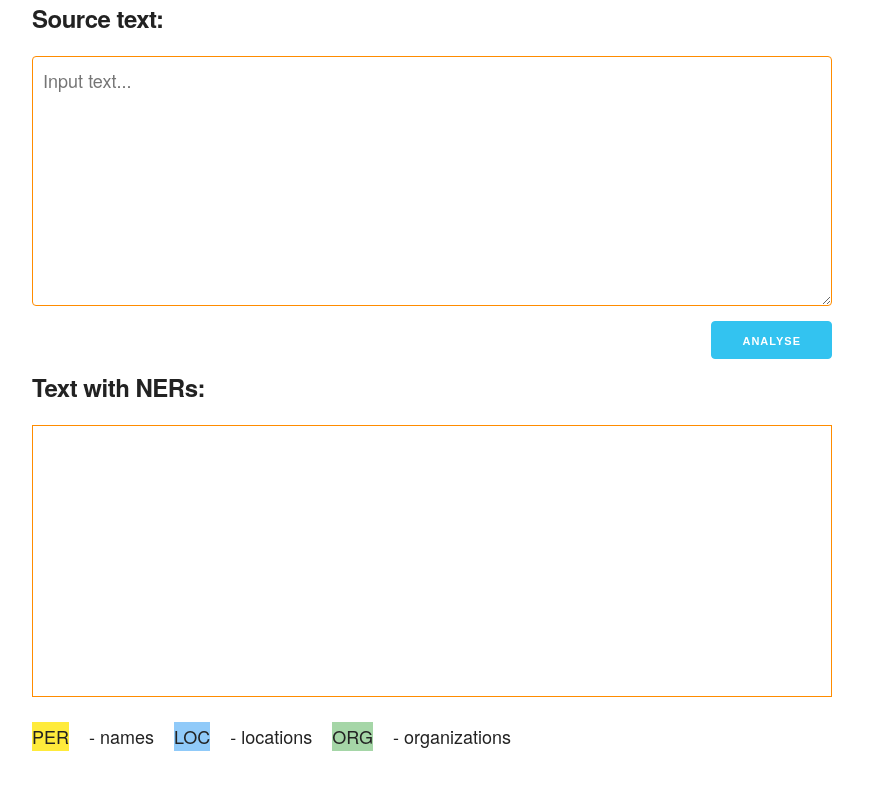
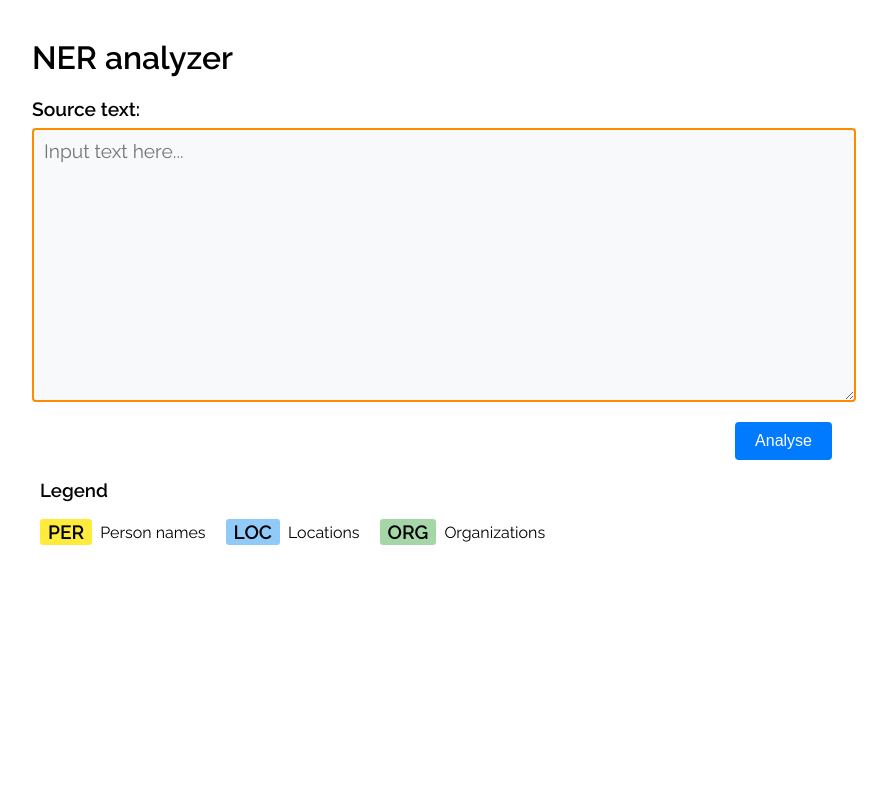
Before and after one commit to Nkeramov/ner_example, a Flask app: page / in a window 1280 px wide. Shown: the whole page, without its empty margins (208-1095 px from the left). Run offline with Flask 3, Linux system fonts and the light colour scheme.

Commit message:
refactor: updated template and errors output

```diff
--- a/main.py
+++ b/main.py
@@ -1,10 +1,13 @@
+import secrets
 import logging
 from markupsafe import escape
-from flask import Flask, render_template, request
+from flask import Flask, render_template, request, flash
 from natasha import Segmenter, NewsNERTagger, NewsEmbedding, MorphVocab, Doc
 
+PAGE_TITLE = "NER analyzer"
 
 app = Flask(__name__)
+app.secret_key = secrets.token_hex(32)
 
 logging.basicConfig(
     level=logging.INFO,
@@ -22,24 +25,34 @@ ner_tagger = NewsNERTagger(emb)
 morph_vocab = MorphVocab()
 
 
-@app.route("/", methods=["GET", "POST"])
-def index(logger: logging.Logger = logger) -> str:
-    source_text = ""
-    text_with_ner = ""
-    error = ""
-    if request.method == "POST":
-        source_text = request.form.get("source_text", "").strip()
-        if not source_text:
-            error = "Please enter text for analysis"
-        else:
-            try:
-                text_with_ner = analyze_text(source_text)
-            except Exception as e:
-                error = f"Error parsing text: {e}"
-    return render_template("index.html", title='NER analyse example', source_text=source_text, text_with_ner=text_with_ner, error=error)
+@app.route('/', methods=['GET', 'POST'])
+def index() -> str:
+    if request.method == 'POST':
+        source_text = request.form.get('source_text', '')
+        if not source_text.strip():
+            error_message = 'Empty input. Please enter some text to analyze'
+            flash(error_message, 'error')
+            logger.error(error_message)
+            return render_template('index.html',
+                                 title=PAGE_TITLE,
+                                 source_text=source_text)
+        try:
+            text_with_ner = process_ner(source_text)
+            return render_template('index.html',
+                                 title=PAGE_TITLE,
+                                 source_text=source_text,
+                                 text_with_ner=text_with_ner)
+        except Exception as e:
+            error_message = f'Analysis error: {e}'
+            flash(error_message, 'error')
+            logger.error(error_message)
+            return render_template('index.html',
+                                 title=PAGE_TITLE,
+                                 source_text=source_text)
+    return render_template('index.html', title=PAGE_TITLE)
 
 
-def analyze_text(text: str) -> str:
+def process_ner(text: str) -> str:
     """Analyzes text and marks named entities"""
     doc = Doc(text)
     doc.segment(segmenter)
@@ -59,7 +72,7 @@ def markup_ner_text(text: str, doc: Doc) -> str:
             entity_text = escape(text[start:stop])
             replacement = f'<span class="ner-{span.type.lower()}" title="{span.type}">{entity_text}</span>'
             result_text[start:stop] = replacement
-    return "".join(result_text)
+    return ''.join(result_text)
 
 
 if __name__ == '__main__':
--- a/static/css/skeleton.css
+++ /dev/null
@@ -1,418 +0,0 @@
-/*
-* Skeleton V2.0.4
-* Copyright 2014, Dave Gamache
-* www.getskeleton.com
-* Free to use under the MIT license.
-* http://www.opensource.org/licenses/mit-license.php
-* 12/29/2014
-*/
-
-
-/* Table of contents
-––––––––––––––––––––––––––––––––––––––––––––––––––
-- Grid
-- Base Styles
-- Typography
-- Links
-- Buttons
-- Forms
-- Lists
-- Code
-- Tables
-- Spacing
-- Utilities
-- Clearing
-- Media Queries
-*/
-
-
-/* Grid
-–––––––––––––––––––––––––––––––––––––––––––––––––– */
-.container {
-  position: relative;
-  width: 100%;
-  max-width: 960px;
-  margin: 0 auto;
-  padding: 0 20px;
-  box-sizing: border-box; }
-.column,
-.columns {
-  width: 100%;
-  float: left;
-  box-sizing: border-box; }
-
-/* For devices larger than 400px */
-@media (min-width: 400px) {
-  .container {
-    width: 85%;
-    padding: 0; }
-}
-
-/* For devices larger than 550px */
-@media (min-width: 550px) {
-  .container {
-    width: 80%; }
-  .column,
-  .columns {
-    margin-left: 4%; }
-  .column:first-child,
-  .columns:first-child {
-    margin-left: 0; }
-
-  .one.column,
-  .one.columns                    { width: 4.66666666667%; }
-  .two.columns                    { width: 13.3333333333%; }
-  .three.columns                  { width: 22%;            }
-  .four.columns                   { width: 30.6666666667%; }
-  .five.columns                   { width: 39.3333333333%; }
-  .six.columns                    { width: 48%;            }
-  .seven.columns                  { width: 56.6666666667%; }
-  .eight.columns                  { width: 65.3333333333%; }
-  .nine.columns                   { width: 74.0%;          }
-  .ten.columns                    { width: 82.6666666667%; }
-  .eleven.columns                 { width: 91.3333333333%; }
-  .twelve.columns                 { width: 100%; margin-left: 0; }
-
-  .one-third.column               { width: 30.6666666667%; }
-  .two-thirds.column              { width: 65.3333333333%; }
-
-  .one-half.column                { width: 48%; }
-
-  /* Offsets */
-  .offset-by-one.column,
-  .offset-by-one.columns          { margin-left: 8.66666666667%; }
-  .offset-by-two.column,
-  .offset-by-two.columns          { margin-left: 17.3333333333%; }
-  .offset-by-three.column,
-  .offset-by-three.columns        { margin-left: 26%;            }
-  .offset-by-four.column,
-  .offset-by-four.columns         { margin-left: 34.6666666667%; }
-  .offset-by-five.column,
-  .offset-by-five.columns         { margin-left: 43.3333333333%; }
-  .offset-by-six.column,
-  .offset-by-six.columns          { margin-left: 52%;            }
-  .offset-by-seven.column,
-  .offset-by-seven.columns        { margin-left: 60.6666666667%; }
-  .offset-by-eight.column,
-  .offset-by-eight.columns        { margin-left: 69.3333333333%; }
-  .offset-by-nine.column,
-  .offset-by-nine.columns         { margin-left: 78.0%;          }
-  .offset-by-ten.column,
-  .offset-by-ten.columns          { margin-left: 86.6666666667%; }
-  .offset-by-eleven.column,
-  .offset-by-eleven.columns       { margin-left: 95.3333333333%; }
-
-  .offset-by-one-third.column,
-  .offset-by-one-third.columns    { margin-left: 34.6666666667%; }
-  .offset-by-two-thirds.column,
-  .offset-by-two-thirds.columns   { margin-left: 69.3333333333%; }
-
-  .offset-by-one-half.column,
-  .offset-by-one-half.columns     { margin-left: 52%; }
-
-}
-
-
-/* Base Styles
-–––––––––––––––––––––––––––––––––––––––––––––––––– */
-/* NOTE
-html is set to 62.5% so that all the REM measurements throughout Skeleton
-are based on 10px sizing. So basically 1.5rem = 15px :) */
-html {
-  font-size: 62.5%; }
-body {
-  font-size: 1.5em; /* currently ems cause chrome bug misinterpreting rems on body element */
-  line-height: 1.6;
-  font-weight: 400;
-  font-family: "Raleway", "HelveticaNeue", "Helvetica Neue", Helvetica, Arial, sans-serif;
-  color: #222; }
-
-
-/* Typography
-–––––––––––––––––––––––––––––––––––––––––––––––––– */
-h1, h2, h3, h4, h5, h6 {
-  margin-top: 0;
-  margin-bottom: 2rem;
-  font-weight: 300; }
-h1 { font-size: 4.0rem; line-height: 1.2;  letter-spacing: -.1rem;}
-h2 { font-size: 3.6rem; line-height: 1.25; letter-spacing: -.1rem; }
-h3 { font-size: 3.0rem; line-height: 1.3;  letter-spacing: -.1rem; }
-h4 { font-size: 2.4rem; line-height: 1.35; letter-spacing: -.08rem; }
-h5 { font-size: 1.8rem; line-height: 1.5;  letter-spacing: -.05rem; }
-h6 { font-size: 1.5rem; line-height: 1.6;  letter-spacing: 0; }
-
-/* Larger than phablet */
-@media (min-width: 550px) {
-  h1 { font-size: 5.0rem; }
-  h2 { font-size: 4.2rem; }
-  h3 { font-size: 3.6rem; }
-  h4 { font-size: 3.0rem; }
-  h5 { font-size: 2.4rem; }
-  h6 { font-size: 1.5rem; }
-}
-
-p {
-  margin-top: 0; }
-
-
-/* Links
-–––––––––––––––––––––––––––––––––––––––––––––––––– */
-a {
-  color: #1EAEDB; }
-a:hover {
-  color: #0FA0CE; }
-
-
-/* Buttons
-–––––––––––––––––––––––––––––––––––––––––––––––––– */
-.button,
-button,
-input[type="submit"],
-input[type="reset"],
-input[type="button"] {
-  display: inline-block;
-  height: 38px;
-  padding: 0 30px;
-  color: #555;
-  text-align: center;
-  font-size: 11px;
-  font-weight: 600;
-  line-height: 38px;
-  letter-spacing: .1rem;
-  text-transform: uppercase;
-  text-decoration: none;
-  white-space: nowrap;
-  background-color: transparent;
-  border-radius: 4px;
-  border: 1px solid #bbb;
-  cursor: pointer;
-  box-sizing: border-box; }
-.button:hover,
-button:hover,
-input[type="submit"]:hover,
-input[type="reset"]:hover,
-input[type="button"]:hover,
-.button:focus,
-button:focus,
-input[type="submit"]:focus,
-input[type="reset"]:focus,
-input[type="button"]:focus {
-  color: #333;
-  border-color: #888;
-  outline: 0; }
-.button.button-primary,
-button.button-primary,
-input[type="submit"].button-primary,
-input[type="reset"].button-primary,
-input[type="button"].button-primary {
-  color: #FFF;
-  background-color: #33C3F0;
-  border-color: #33C3F0; }
-.button.button-primary:hover,
-button.button-primary:hover,
-input[type="submit"].button-primary:hover,
-input[type="reset"].button-primary:hover,
-input[type="button"].button-primary:hover,
-.button.button-primary:focus,
-button.button-primary:focus,
-input[type="submit"].button-primary:focus,
-input[type="reset"].button-primary:focus,
-input[type="button"].button-primary:focus {
-  color: #FFF;
-  background-color: #1EAEDB;
-  border-color: #1EAEDB; }
-
-
-/* Forms
-–––––––––––––––––––––––––––––––––––––––––––––––––– */
-input[type="email"],
-input[type="number"],
-input[type="search"],
-input[type="text"],
-input[type="tel"],
-input[type="url"],
-input[type="password"],
-textarea,
-select {
-  height: 38px;
-  padding: 6px 10px; /* The 6px vertically centers text on FF, ignored by Webkit */
-  background-color: #fff;
-  border: 1px solid #D1D1D1;
-  border-radius: 4px;
-  box-shadow: none;
-  box-sizing: border-box; }
-/* Removes awkward default styles on some inputs for iOS */
-input[type="email"],
-input[type="number"],
-input[type="search"],
-input[type="text"],
-input[type="tel"],
-input[type="url"],
-input[type="password"],
-textarea {
-  -webkit-appearance: none;
-     -moz-appearance: none;
-          appearance: none; }
-textarea {
-  min-height: 65px;
-  padding-top: 6px;
-  padding-bottom: 6px; }
-input[type="email"]:focus,
-input[type="number"]:focus,
-input[type="search"]:focus,
-input[type="text"]:focus,
-input[type="tel"]:focus,
-input[type="url"]:focus,
-input[type="password"]:focus,
-textarea:focus,
-select:focus {
-  border: 1px solid #33C3F0;
-  outline: 0; }
-label,
-legend {
-  display: block;
-  margin-bottom: .5rem;
-  font-weight: 600; }
-fieldset {
-  padding: 0;
-  border-width: 0; }
-input[type="checkbox"],
-input[type="radio"] {
-  display: inline; }
-label > .label-body {
-  display: inline-block;
-  margin-left: .5rem;
-  font-weight: normal; }
-
-
-/* Lists
-–––––––––––––––––––––––––––––––––––––––––––––––––– */
-ul {
-  list-style: circle inside; }
-ol {
-  list-style: decimal inside; }
-ol, ul {
-  padding-left: 0;
-  margin-top: 0; }
-ul ul,
-ul ol,
-ol ol,
-ol ul {
-  margin: 1.5rem 0 1.5rem 3rem;
-  font-size: 90%; }
-li {
-  margin-bottom: 1rem; }
-
-
-/* Code
-–––––––––––––––––––––––––––––––––––––––––––––––––– */
-code {
-  padding: .2rem .5rem;
-  margin: 0 .2rem;
-  font-size: 90%;
-  white-space: nowrap;
-  background: #F1F1F1;
-  border: 1px solid #E1E1E1;
-  border-radius: 4px; }
-pre > code {
-  display: block;
-  padding: 1rem 1.5rem;
-  white-space: pre; }
-
-
-/* Tables
-–––––––––––––––––––––––––––––––––––––––––––––––––– */
-th,
-td {
-  padding: 12px 15px;
-  text-align: left;
-  border-bottom: 1px solid #E1E1E1; }
-th:first-child,
-td:first-child {
-  padding-left: 0; }
-th:last-child,
-td:last-child {
-  padding-right: 0; }
-
-
-/* Spacing
-–––––––––––––––––––––––––––––––––––––––––––––––––– */
-button,
-.button {
-  margin-bottom: 1rem; }
-input,
-textarea,
-select,
-fieldset {
-  margin-bottom: 1.5rem; }
-pre,
-blockquote,
-dl,
-figure,
-table,
-p,
-ul,
-ol,
-form {
-  margin-bottom: 2.5rem; }
-
-
-/* Utilities
-–––––––––––––––––––––––––––––––––––––––––––––––––– */
-.u-full-width {
-  width: 100%;
-  box-sizing: border-box; }
-.u-max-full-width {
-  max-width: 100%;
-  box-sizing: border-box; }
-.u-pull-right {
-  float: right; }
-.u-pull-left {
-  float: left; }
-
-
-/* Misc
-–––––––––––––––––––––––––––––––––––––––––––––––––– */
-hr {
-  margin-top: 3rem;
-  margin-bottom: 3.5rem;
-  border-width: 0;
-  border-top: 1px solid #E1E1E1; }
-
-
-/* Clearing
-–––––––––––––––––––––––––––––––––––––––––––––––––– */
-
-/* Self Clearing Goodness */
-.container:after,
-.row:after,
-.u-cf {
-  content: "";
-  display: table;
-  clear: both; }
-
-
-/* Media Queries
-–––––––––––––––––––––––––––––––––––––––––––––––––– */
-/*
-Note: The best way to structure the use of media queries is to create the queries
-near the relevant code. For example, if you wanted to change the styles for buttons
-on small devices, paste the mobile query code up in the buttons section and style it
-there.
-*/
-
-
-/* Larger than mobile */
-@media (min-width: 400px) {}
-
-/* Larger than phablet (also point when grid becomes active) */
-@media (min-width: 550px) {}
-
-/* Larger than tablet */
-@media (min-width: 750px) {}
-
-/* Larger than desktop */
-@media (min-width: 1000px) {}
-
-/* Larger than Desktop HD */
-@media (min-width: 1200px) {}
--- a/static/css/styles.css
+++ b/static/css/styles.css
@@ -1,53 +1,115 @@
-body {
-    margin: 0;
-
+.container {
+    max-width: 800px;
+    margin: 0 auto;
+    padding: 10px 0;
+    font-family: "Raleway", "HelveticaNeue", "Helvetica Neue", Helvetica, Arial, sans-serif;
 }
 
-#source_text, #text_with_ner {
-    font-size: 1.2em;
-    font-family: "Raleway", "HelveticaNeue", "Helvetica Neue", Helvetica, Arial, sans-serif;
-    line-height: 1.5;
-    min-height: 250px;
+.form-label {
+    display: block;
+    margin-bottom: 0.5rem;
+    font-weight: bold;
+    font-size: 1.2rem;
+}
+
+.form-textarea, .ner-output {
+    width: 100%;
     padding: 10px;
-    text-align: left;
-    vertical-align: bottom;
     border: 1px solid #ff8c00;
-    white-space: pre-wrap;
+    border-radius: 4px;
+    background-color: #f8f9fa;
+    font-size: 1.2rem;
+    font-family: inherit;
+    white-space: pre-line;
     word-wrap: break-word;
 }
 
-#source_text {
-    width: 800px;
+.form-textarea {
     resize: vertical;
+    min-height: 250px;
+    transition: border-color 0.2s ease, box-shadow 0.2s ease;
 }
 
-#text_wth_ner {
-    width: 820px;
+.form-textarea:focus {
+    border: 2px solid #ff8c00;
+    outline: none;
+}
+
+.ner-output {
+    min-height: 100px;
+}
+
+.form-actions {
+    display: flex;
+    gap: 10px;
+    justify-content: flex-end;
+    margin: 1rem 0;
+}
+
+.btn {
+    padding: 10px 20px;
+    border: none;
+    border-radius: 4px;
+    cursor: pointer;
+    font-size: 1.0rem;
+}
+
+.btn-primary {
+    background-color: #007bff;
+    color: white;
+}
+
+.btn-secondary {
+    background-color: #6c757d;
+    color: white;
 }
 
 .legend {
-    display: flex;
-    gap: 20px;
-    flex-wrap: wrap;
+    padding: 0 0.5rem;
+    margin-top: 1rem;
+    border-radius: 4px;
 }
 
-.legend p {
+.legend-items {
     display: flex;
+    flex-wrap: wrap;
     gap: 20px;
-    flex-wrap: wrap;
-    font-size: 1.2em;
-    font-family: "Raleway", "HelveticaNeue", "Helvetica Neue", Helvetica, Arial, sans-serif;
 }
 
-.error {
-    margin: 15px 0px;
-    font-size: 1.2em;
-    font-style: italic;
-    background-color: #ff4b3b;
-    font-family: "Raleway", "HelveticaNeue", "Helvetica Neue", Helvetica, Arial, sans-serif;
+.legend-item {
+    display: flex;
+    align-items: center;
+    gap: 8px;
+}
+
+.ner-marker {
+    padding: 2px 8px;
+    border-radius: 3px;
+    font-size: 1.2rem;
+    font-weight: bold;
+    color: black;
 }
 
 .ner-per { background-color: #ffeb3b; }
 .ner-loc { background-color: #90caf9; }
 .ner-org { background-color: #a5d6a7; }
 .ner-per:hover, .ner-loc:hover, .ner-org:hover { opacity: 0.8; }
+
+.alert {
+    width: 100%;
+    padding: 12px;
+    border-radius: 4px;
+    margin-bottom: 1rem;
+}
+
+.alert-error {
+    background-color: #f8d7da;
+    color: #721c24;
+    border: 1px solid #f5c6cb;
+}
+
+.alert-success {
+    background-color: #d4edda;
+    color: #155724;
+    border: 1px solid #c3e6cb;
+}
--- a/templates/index.html
+++ b/templates/index.html
@@ -1,38 +1,91 @@
 <!DOCTYPE html>
 <html>
     <head>
-        <meta http-equiv="Content-Type" content="text/html; charset=utf-8" />
+        <meta charset="UTF-8">
         <title>{{title}}</title>
 		<meta name="viewport" content="width=device-width, initial-scale=1">
-        <link rel="stylesheet" href="static/css/skeleton.css">
-        <link rel="stylesheet" href="static/css/styles.css">
+        <meta name="description" content="Named Entity Recognition analysis tool">
+        <link rel="stylesheet" href="{{ url_for('static', filename='css/styles.css') }}">
+        <link href="//fonts.googleapis.com/css?family=Raleway:400,300,600" rel="stylesheet" type="text/css">
     </head>
     <body>
-        <div style="width: 800px; margin: 0 auto">
-			<form method="POST">
-				<h5><label for="source_text">Source text:</label></h5>
-				<textarea id="source_text" name="source_text" placeholder="Input text...">{{ source_text }}</textarea>
-                <br>
-				<input class="button-primary" type="submit" value="Analyse" style="float:right">
-                <br>
-                <br>
-				<h5><label for="text_with_ner">Text with NERs:</label></h5>
-				<div id="text_with_ner" name="text_with_ner" readonly>{{ text_with_ner | safe }}</div>
-			</form>
-            {% if error %}
-                <div class="error">{{ error }}</div>
-            {% endif %}
-            <div class="legend">
-                <p>
-                    <span class="ner-per">PER</span> - names
-                </p>
-                <p>
-                    <span class="ner-loc">LOC</span> - locations
-                </p>
-                <p>
-                    <span class="ner-org">ORG</span> - organizations
-                </p>
-            </div>
-		</div>
+        <div class="container">
+            <header class="header">
+                <h1>{{ title }}</h1>
+            </header>
+            <main class="main-content">
+                <form method="POST" class="ner-form">
+                    {% with messages = get_flashed_messages(with_categories=true) %}
+                        {% if messages %}
+                            <div class="messages">
+                                {% for category, message in messages %}
+                                    <div class="alert alert-{{ category }}">{{ message }}</div>
+                                {% endfor %}
+                            </div>
+                        {% endif %}
+                    {% endwith %}
+
+                    <div class="form-group">
+                        <label for="source_text" class="form-label">Source text:</label>
+                        <textarea id="source_text" name="source_text"
+                                  placeholder="Input text here..."
+                                  class="form-textarea"
+                                  rows="6">{{ source_text or '' }}</textarea>
+                    </div>
+
+                    <div class="form-actions">
+                        <button type="submit" class="btn btn-primary">
+                            Analyse
+                        </button>
+                        {% if source_text %}
+                        <button type="button" class="btn btn-secondary" onclick="clearForm()">
+                            Clear
+                        </button>
+                        {% endif %}
+                    </div>
+
+                    {% if text_with_ner %}
+                    <div class="form-group">
+                        <label for="text_with_ner" class="form-label">Text with NERs:</label>
+                        <div id="text_with_ner" class="ner-output">
+                            {{ text_with_ner | safe }}
+                        </div>
+                    </div>
+                    {% endif %}
+                </form>
+
+                <section class="legend" aria-labelledby="legend-title">
+                    <h3 id="legend-title">Legend</h3>
+                    <div class="legend-items">
+                        <div class="legend-item">
+                            <span class="ner-marker ner-per">PER</span>
+                            <span class="legend-text">Person names</span>
+                        </div>
+                        <div class="legend-item">
+                            <span class="ner-marker ner-loc">LOC</span>
+                            <span class="legend-text">Locations</span>
+                        </div>
+                        <div class="legend-item">
+                            <span class="ner-marker ner-org">ORG</span>
+                            <span class="legend-text">Organizations</span>
+                        </div>
+                    </div>
+                </section>
+            </main>
+        </div>
+
+        <script>
+            function clearForm() {
+                document.getElementById('source_text').value = '';
+                document.querySelector('.ner-output')?.remove();
+            }
+
+            document.addEventListener('DOMContentLoaded', function() {
+                const sourceText = document.getElementById('source_text');
+                if (sourceText && !sourceText.value) {
+                    sourceText.focus();
+                }
+            });
+        </script>
     </body>
 </html>
```
